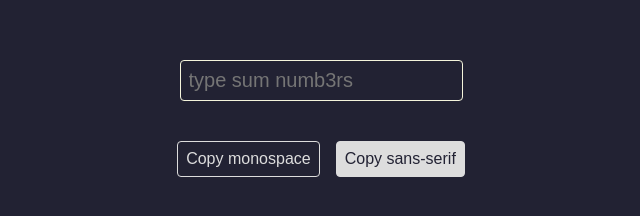
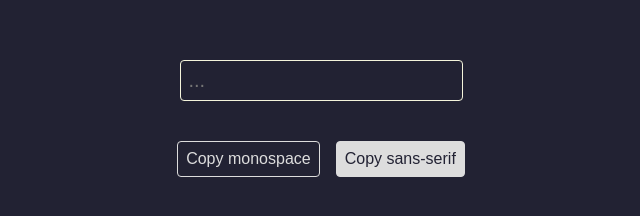
Before and after one commit to jacoacoacob/number-numbers, a plain HTML site: page index.html in a window 1280 px wide. Shown: the whole page, without its empty margins (319-959 px from the left). Drawn offline with Linux system fonts and the light colour scheme.

Commit message:
update input placeholder to be a little less goofy

```diff
--- a/index.html
+++ b/index.html
@@ -99,7 +99,7 @@
   </style>
 </head>
 <body>
-  <input id="input" type="text" placeholder="type sum numb3rs">
+  <input id="input" type="text" placeholder="..." autofocus>
   <div class="button-container">
     <button id="copy-monospace">
       <span class="default-text">Copy monospace</span>
```
